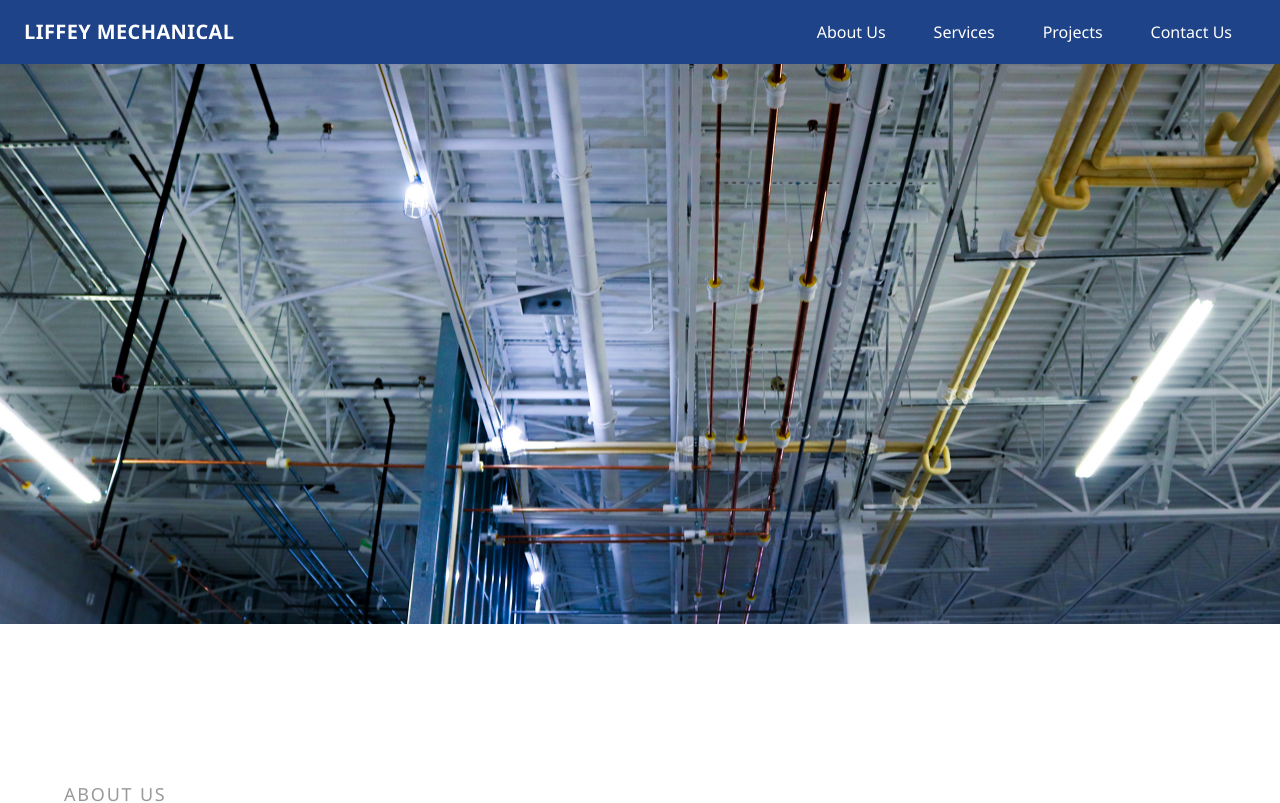
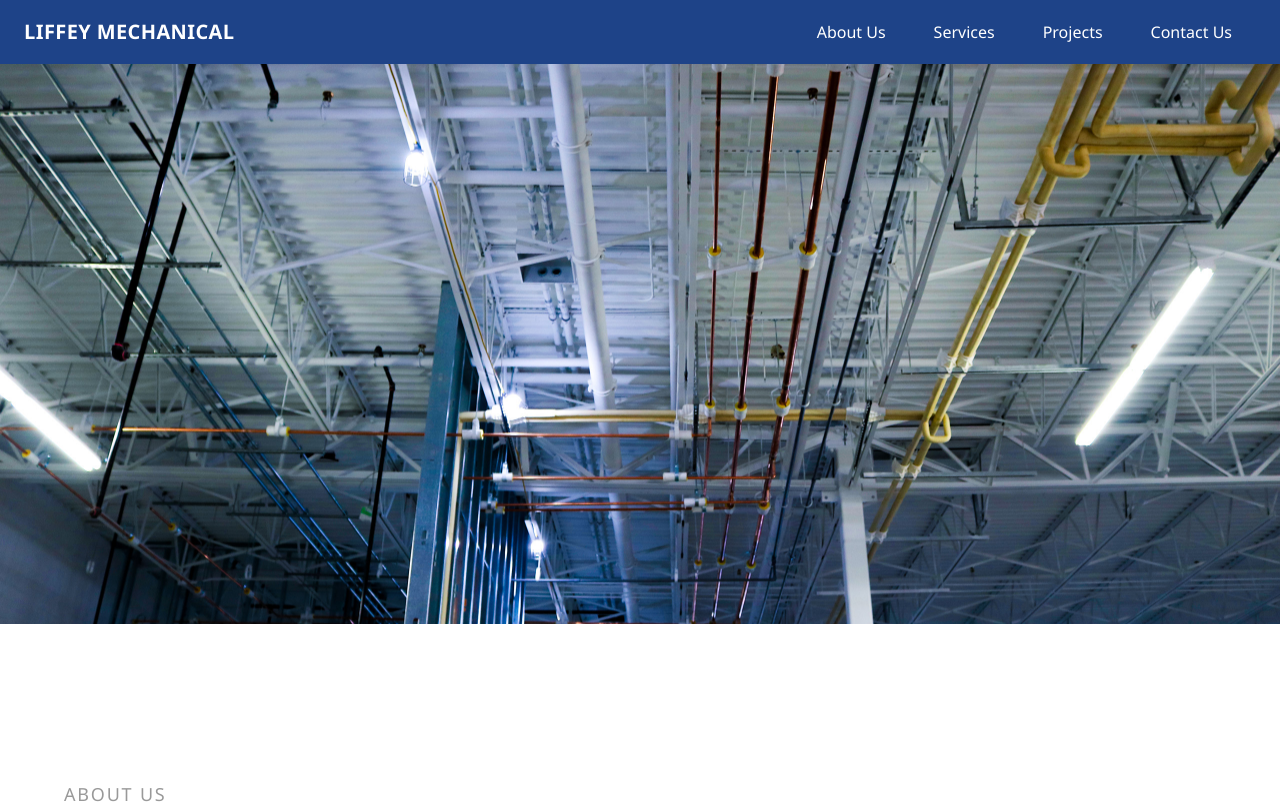
Before and after one commit to liffey-git/liffmech, a React (Create React App) app: page / in a window 1280 px wide. Shown: the top 803 px of the page. Built offline with nearby package versions, Linux system fonts and the light colour scheme.

Commit message:
Link - Scroll minor fixes

```diff
--- a/src/components/common/HeroSection.tsx
+++ b/src/components/common/HeroSection.tsx
@@ -13,12 +13,23 @@ const HeroSection: React.FC<HeroSectionProps> = ({
   return (
     <Box
       sx={{
-        height,
+        // Increase height to account for the navigation bar space
+        height: `calc(${height} + 64px)`,
         width: '100%',
         backgroundImage: `url(${imageUrl})`,
         backgroundSize: 'cover',
         backgroundPosition: 'center',
         position: 'relative',
+        // Move up to start from behind the navigation bar
+        marginTop: '-64px',
+        // Add padding to push content down below the navigation bar
+        paddingTop: '64px',
+        // Handle mobile navigation bar height
+        '@media (max-width: 599px)': {
+          height: `calc(${height} + 56px)`,
+          marginTop: '-56px',
+          paddingTop: '56px',
+        }
       }}
     />
   );
--- a/src/pages/ContactPage.tsx
+++ b/src/pages/ContactPage.tsx
@@ -1,4 +1,4 @@
-import React from 'react';
+import React, { useEffect } from 'react';
 import { Box, Container, Typography, Paper, Link } from '@mui/material';
 import LocationOnIcon from '@mui/icons-material/LocationOn';
 import PhoneIcon from '@mui/icons-material/Phone';
@@ -7,6 +7,11 @@ import ContactForm from '../components/forms/ContactForm';
 import HeroSection from '../components/common/HeroSection';
 
 const ContactPage: React.FC = () => {
+  // Scroll to top when component mounts
+  useEffect(() => {
+    window.scrollTo(0, 0);
+  }, []);
+
   return (
     <Box>      {/* Hero Section */}
       <HeroSection
--- a/src/pages/HomePage.tsx
+++ b/src/pages/HomePage.tsx
@@ -90,14 +90,18 @@ const HomePage: React.FC = () => {
     scrollContainer.addEventListener('wheel', handleWheel, { passive: false });
     scrollContainer.addEventListener('touchstart', handleTouchStart, { passive: false });
     scrollContainer.addEventListener('touchmove', handleTouchMove, { passive: false });
-
-    return () => {
+      return () => {
       scrollContainer.removeEventListener('scroll', handleScroll);
       scrollContainer.removeEventListener('wheel', handleWheel);
       scrollContainer.removeEventListener('touchstart', handleTouchStart);
       scrollContainer.removeEventListener('touchmove', handleTouchMove);
     };
   }, [currentServiceIndex]);
+
+  // Scroll to top when component mounts
+  useEffect(() => {
+    window.scrollTo(0, 0);
+  }, []);
 
   // Example projects for the projects section
   const featuredProject: Project = {
--- a/src/pages/ServicesPage.tsx
+++ b/src/pages/ServicesPage.tsx
@@ -1,4 +1,4 @@
-import React, { useState } from 'react';
+import React, { useState, useEffect } from 'react';
 import { Box, Container, Typography, Tabs, Tab, Accordion, AccordionSummary, AccordionDetails } from '@mui/material';
 import ExpandMoreIcon from '@mui/icons-material/ExpandMore';
 import { useLocation, Link as RouterLink } from 'react-router-dom';
@@ -13,6 +13,11 @@ const ServicesPage: React.FC = () => {
   const initialTab = tabParam ? parseInt(tabParam, 10) : 0;
 
   const [selectedTab, setSelectedTab] = useState(initialTab);
+
+  // Scroll to top when component mounts
+  useEffect(() => {
+    window.scrollTo(0, 0);
+  }, []);
   const handleTabChange = (_event: React.SyntheticEvent, newValue: number) => {
     setSelectedTab(newValue);
   };
```
